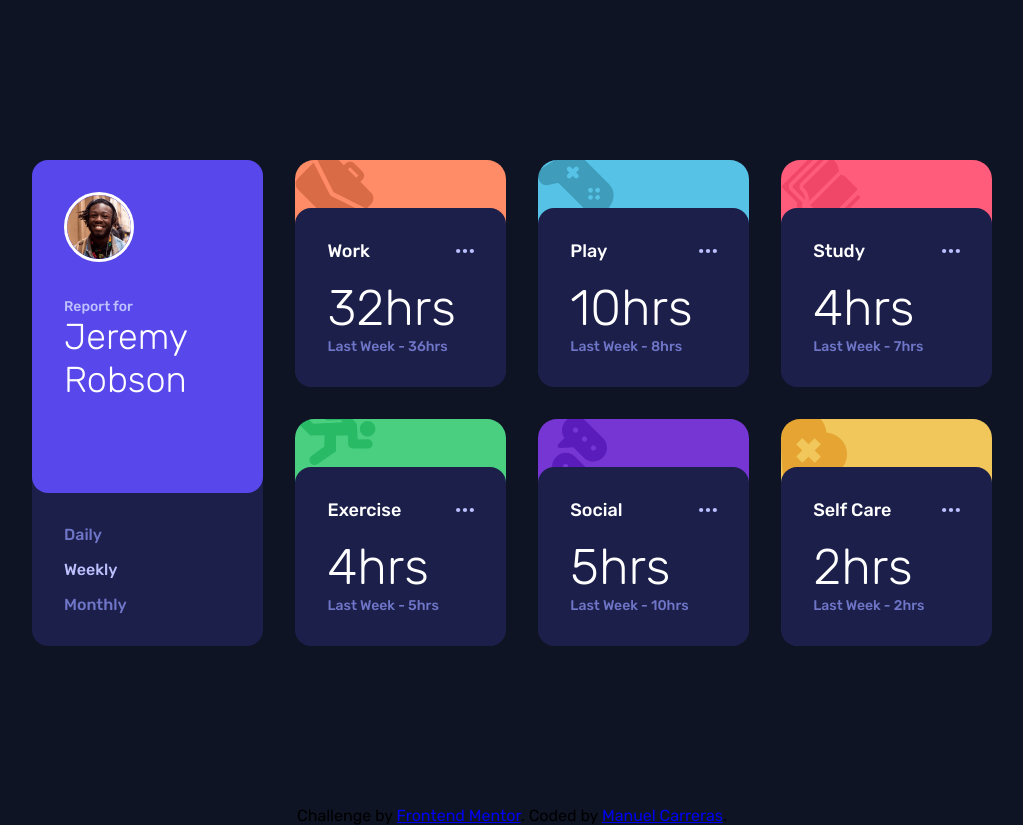
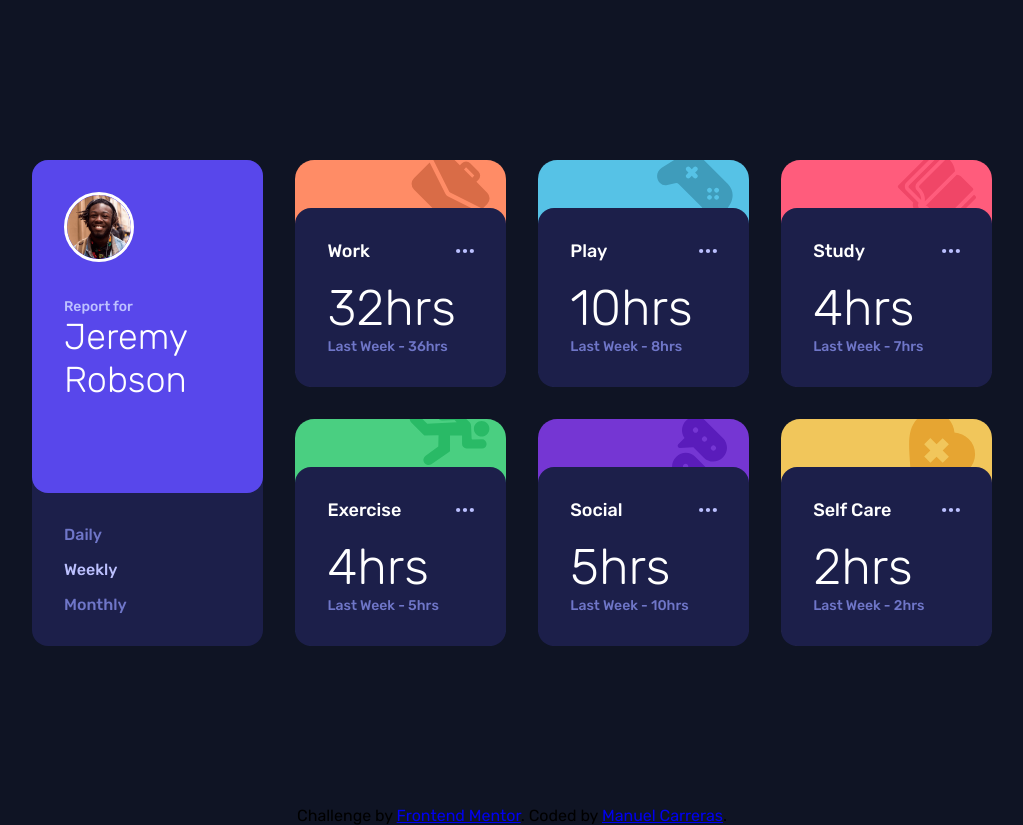
Before and after one commit to ManuGolem/time-tracking-profile, a plain HTML site: page index.html in a window 1280 px wide. Shown: the whole page, without its empty margins (128-1151 px from the left). Drawn offline with Linux system fonts and the light colour scheme.

Commit message:
fix the bg-position-x

```diff
--- a/style.css
+++ b/style.css
@@ -99,7 +99,7 @@ h2 {
 	padding-top:3rem;
 	background-repeat:no-repeat;
 	background-position-y: -8px;
-	background-position-x: right +1rem;
+	background-position-x: calc(100% - 1rem);
 }
 .work {
 	background-color: var(--work);
```
